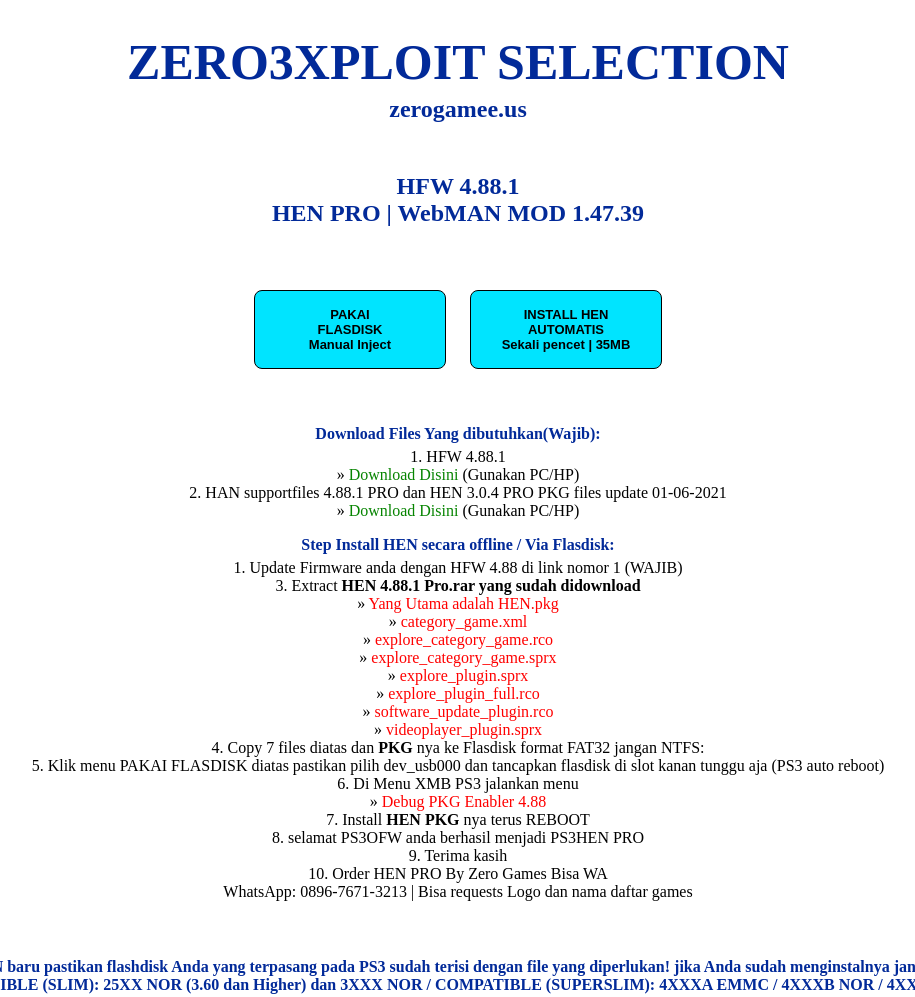
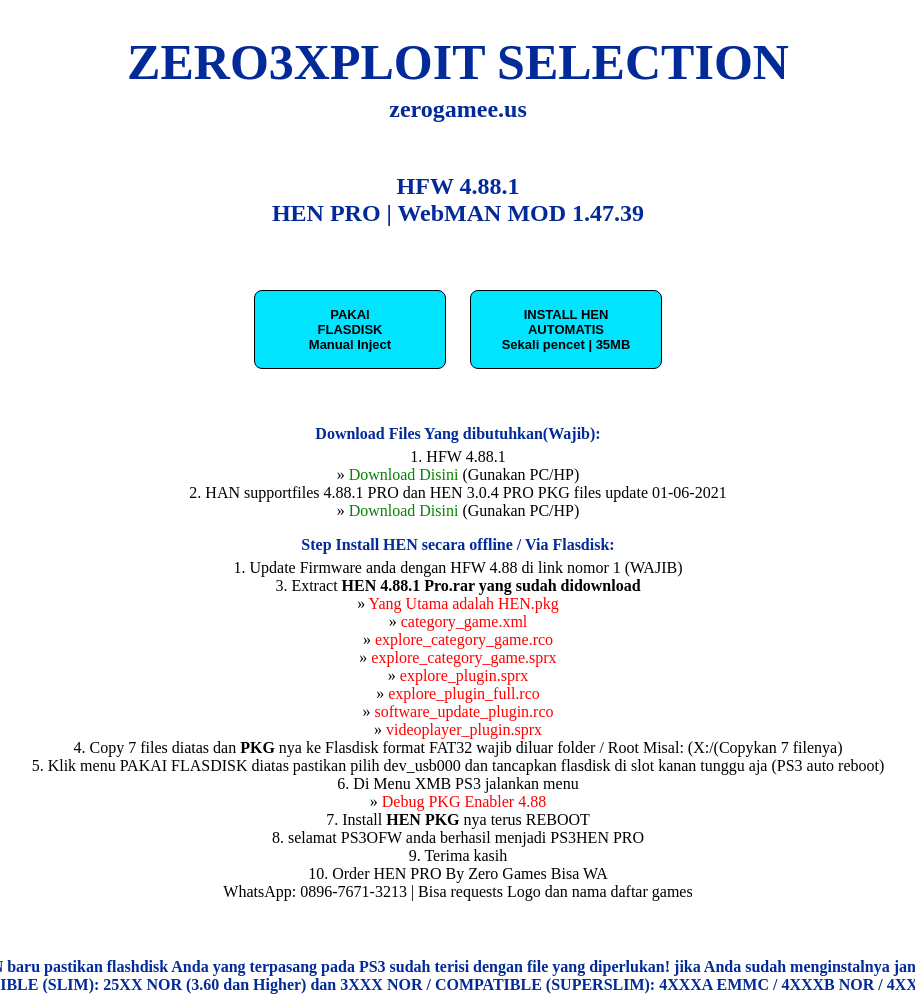
Before and after one commit to Covitozz/488, a plain HTML site: page index.html in a window 1280 px wide. Shown: the whole page, without its empty margins (182-1097 px from the left). Drawn offline with Linux system fonts and the light colour scheme.

Commit message:
Update index.html

```diff
--- a/index.html
+++ b/index.html
@@ -322,7 +322,7 @@
 			&raquo; <font color="#ff0000">software_update_plugin.rco</font><br />
 			&raquo; <font color="#ff0000">videoplayer_plugin.sprx</font><br />
 
-			4. Copy 7 files diatas dan <b>PKG</b> nya ke Flasdisk format FAT32 jangan NTFS:<br />
+			4. Copy 7 files diatas dan <b>PKG</b> nya ke Flasdisk format FAT32 wajib diluar folder / Root Misal: (X:/(Copykan 7 filenya)<br />
 			5. Klik menu PAKAI FLASDISK diatas pastikan pilih dev_usb000 dan tancapkan flasdisk di slot kanan tunggu aja (PS3 auto reboot)<br />
 			6. Di Menu XMB PS3 jalankan menu<br />
 
```
